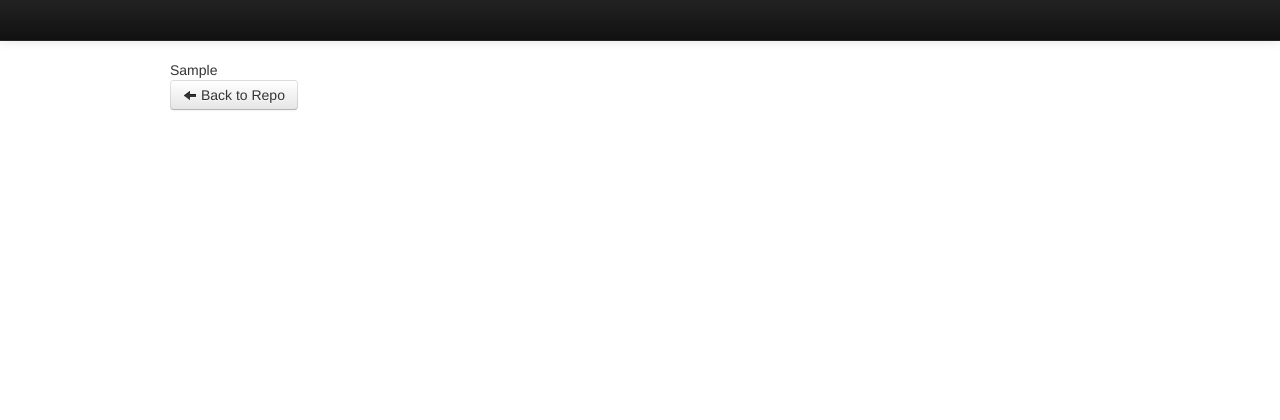
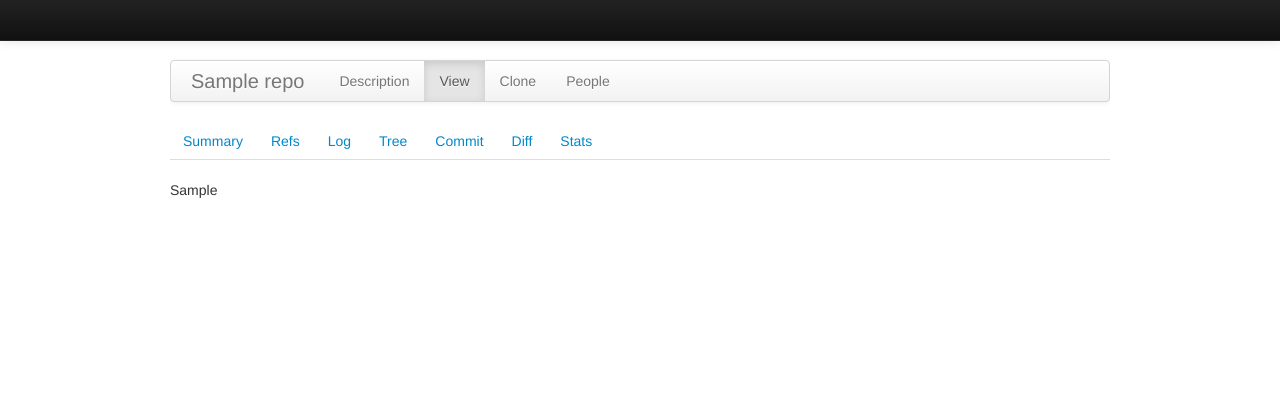
Before and after one commit to vault/bugit, a Django app: template viewer/templates/viewer/repo_view.html in a window 1280 px wide. Shown: the top 420 px of the page. Run offline with Django 3.2, Linux system fonts and the light colour scheme; tables that the repository leaves empty hold one stand-in row (values such as "Sample post"); the template is opened without the code that fills it: values that come from a table or form of the project are taken from there, most other values are stand-ins (such as "Sample title", 1, 10 or a date in 2020); some libraries are stand-ins or nearby versions.

Commit message:
make viewer use tab bars as well

```diff
--- a/viewer/templates/viewer/repo_view.html
+++ b/viewer/templates/viewer/repo_view.html
@@ -1,16 +1,64 @@
-{% extends "base.html" %}
+{% extends "repo_manage/repo_nav.html" %}
 
-{% block title %}Browsing{% endblock %}
+{% block title %}Browsing {{repo.name}}{% endblock %}
 
 {% block head %}<link rel="stylesheet" media="screen" href="/static/css/cgit.css" /> {% endblock %}
+{% block style %}
+<style>
+.tabs {display:none;}
+div#cgit div.content {border-bottom: 0;}
+</style>
+{% endblock %}
+{% block repo_browse %}active{%endblock%}
 
-{% block content %}
+
+{% block inner_content %}
+
+<ul class="nav nav-tabs">
+    <li class="{% ifequal method "summary" %}active{%endifequal%}">
+        <a href="{% url repo_browse owner.username repo.name %}">Summary</a>
+    </li>
+
+    <li class="{% ifequal method "refs" %}active{%endifequal%}">
+        <a href="{% url repo_browse owner.username repo.name %}refs/">Refs</a>
+    </li>
+
+    <li class="{% ifequal method "log" %}active{%endifequal%}">
+        <a href="{% url repo_browse owner.username repo.name %}log/">Log</a>
+    </li>
+
+    {% if id %}
+        <li class="{% ifequal method "tree" %}active{%endifequal%}">
+            <a href="{% url repo_browse owner.username repo.name %}tree/?id={{ id }}">Tree</a>
+        </li>
+
+        <li class="{% ifequal method "commit" %}active{%endifequal%}">
+            <a href="{% url repo_browse owner.username repo.name %}commit/?id={{ id }}">Commit</a>
+        </li>
+
+        <li class="{% ifequal method "diff" %}active{%endifequal%}">
+            <a href="{% url repo_browse owner.username repo.name %}diff/?id={{ id }}">Diff</a>
+        </li>
+    {% else %}
+        <li class="{% ifequal method "tree" %}active{%endifequal%}">
+            <a href="{% url repo_browse owner.username repo.name %}tree/">Tree</a>
+        </li>
+
+        <li class="{% ifequal method "commit" %}active{%endifequal%}">
+            <a href="{% url repo_browse owner.username repo.name %}commit/">Commit</a>
+        </li>
+
+        <li class="{% ifequal method "diff" %}active{%endifequal%}">
+            <a href="{% url repo_browse owner.username repo.name %}diff/">Diff</a>
+        </li>
+    {% endif %}
+
+    <li class="{% ifequal method "stats" %}active{%endifequal%}">
+        <a href="{% url repo_browse owner.username repo.name %}stats/">Stats</a>
+    </li>
+</ul>
 {% autoescape off %}
     {{ repo_html }}
 {% endautoescape %}
 
-<div class="row">
-    <a class="span" href="{% url repo_view repo.owner repo.name %}"><button class="btn"><i class="icon-arrow-left"></i> Back to Repo</button></a>
-</div>
-
 {% endblock %}
```
Also changed, not shown: viewer/views.py (+18 -1 lines).
